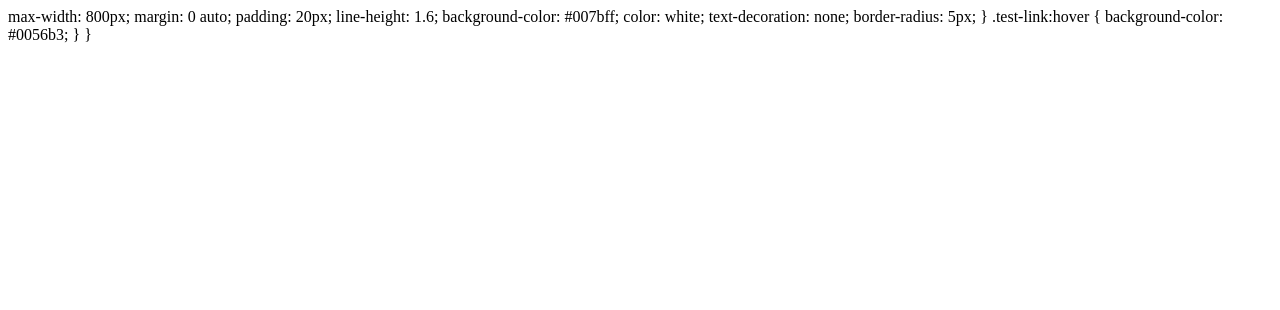
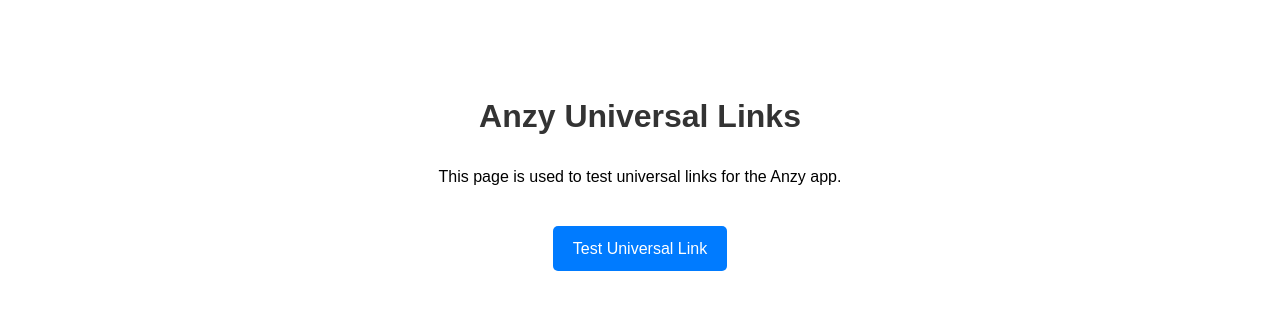
Before and after one commit to The-Anzy/Anzy-web, a plain HTML site: page index.html in a window 1280 px wide. Drawn offline with Linux system fonts and the light colour scheme.

Commit message:
fix: repair and update index.html

```diff
--- a/index.html
+++ b/index.html
@@ -3,10 +3,26 @@
 <head>
     <meta charset="UTF-8">
     <meta name="viewport" content="width=device-width, initial-scale=1.0">
+    <title>Anzy Universal Links</title>
+    <style>
+        body {
+            font-family: Arial, sans-serif;
             max-width: 800px;
             margin: 0 auto;
             padding: 20px;
             line-height: 1.6;
+        }
+        .container {
+            text-align: center;
+            padding-top: 50px;
+        }
+        h1 {
+            color: #333;
+        }
+        .test-link {
+            display: inline-block;
+            margin-top: 20px;
+            padding: 10px 20px;
             background-color: #007bff;
             color: white;
             text-decoration: none;
@@ -15,9 +31,13 @@
         .test-link:hover {
             background-color: #0056b3;
         }
-        }
     </style>
 </head>
 <body>
+    <div class="container">
+        <h1>Anzy Universal Links</h1>
+        <p>This page is used to test universal links for the Anzy app.</p>
+        <a href="https://anzy-app.com/test" class="test-link">Test Universal Link</a>
+    </div>
 </body>
 </html>
```
